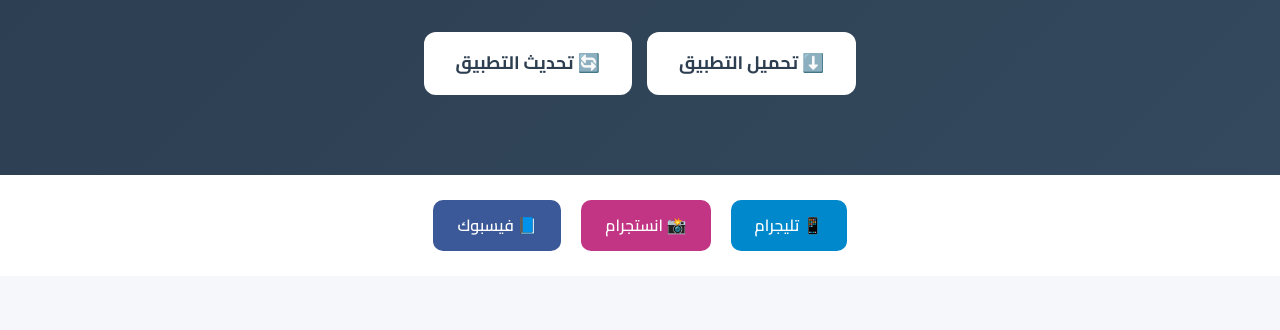
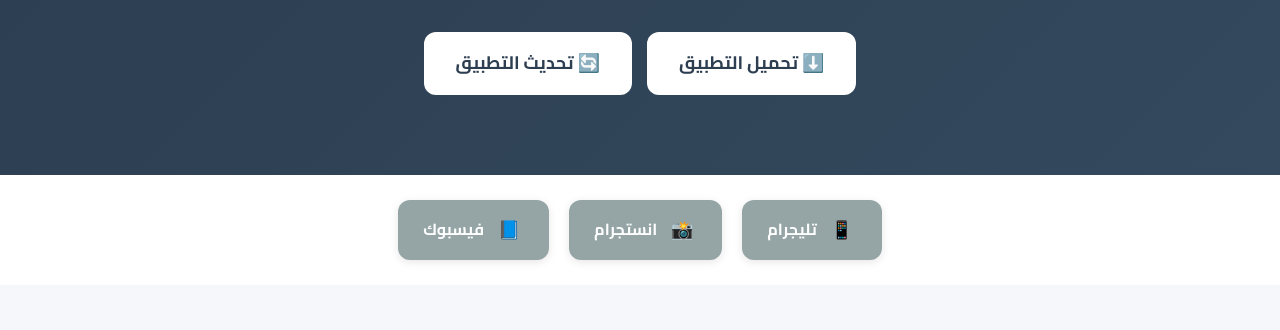
Before and after one commit to go-anime-app/waseem-test, a plain HTML site: page index.html in a window 1280 px wide. Shown: the part 265-595 px from the top of the page. Drawn offline with Linux system fonts and the light colour scheme.

Commit message:
Update index.html

```diff
--- a/index.html
+++ b/index.html
@@ -48,9 +48,9 @@
 .hero-content { display:grid; grid-template-columns:1fr; gap:60px; align-items:center; text-align:center; }
 .hero-text h1 { font-size:48px; font-weight:900; margin-bottom:20px; line-height:1.2; }
 .hero-text p { font-size:20px; margin-bottom:35px; opacity:0.95; }
-.hero-buttons { display:flex; justify-content:center; gap:15px; flex-wrap:wrap; }
+.hero-buttons { display:flex; gap:15px; flex-wrap:wrap; justify-content:center; }
 .btn { display:inline-flex; align-items:center; gap:10px; padding:16px 32px; font-size:18px; font-weight:700; border-radius:12px; transition:all 0.3s; cursor:pointer; border:none; }
-.btn-primary { background:#fff; color:var(--primary-dark); } /* لون التحميل نفس لون التحديث */
+.btn-primary { background:#fff; color:var(--primary-dark); } /* لون التحميل مثل التحديث */
 .btn-primary:hover { transform:translateY(-3px); box-shadow:0 8px 20px rgba(0,0,0,0.2); }
 .btn-secondary { background:#fff; color:var(--primary-dark); }
 .btn-secondary:hover { transform:translateY(-3px); box-shadow:0 8px 20px rgba(0,0,0,0.2); }
@@ -58,15 +58,21 @@
 /* Contact Bar Buttons */
 .contact-bar { padding:25px 0; text-align:center; }
 .contact-links { display:flex; justify-content:center; gap:20px; flex-wrap:wrap; }
-.contact-links a {
-  display:inline-flex; align-items:center; gap:10px;
-  padding:12px 24px; border-radius:10px;
-  font-weight:600; color:#fff; transition:0.3s;
+.contact-btn {
+  display:flex;
+  align-items:center;
+  gap:10px;
+  padding:15px 25px;
+  background: var(--feature-gray);
+  color:#fff;
+  border-radius:12px;
+  font-weight:700;
+  font-size:16px;
+  transition:all 0.3s;
+  box-shadow: var(--shadow-sm);
 }
-.contact-links a.telegram { background:#0088cc; }
-.contact-links a.instagram { background:#C13584; }
-.contact-links a.facebook { background:#3b5998; }
-.contact-links a:hover { transform:translateY(-3px); opacity:0.9; }
+.contact-btn:hover { transform:translateY(-3px); box-shadow: var(--shadow-md); opacity:0.9; }
+.contact-icon { width:30px; height:30px; display:flex; align-items:center; justify-content:center; font-size:18px; }
 
 /* Features */
 .features-section { padding:80px 0; background:var(--light-bg); }
@@ -90,7 +96,7 @@
 
 /* Footer */
 footer { background:#131820; color:#ECF0F1; padding:50px 0 30px; }
-.footer-content { display:grid; grid-template-columns:1fr 1fr; gap:50px; margin-bottom:40px; } /* حذف شعار الفوتر */
+.footer-content { display:grid; grid-template-columns:2fr 1fr 1fr; gap:50px; margin-bottom:40px; }
 .footer-links h4 { font-size:20px; font-weight:700; margin-bottom:20px; color:#fff; }
 .footer-links ul { list-style:none; }
 .footer-links ul li { margin-bottom:12px; }
@@ -131,7 +137,6 @@
           <a href="#" class="btn btn-secondary" download>🔄 تحديث التطبيق</a>
         </div>
       </div>
-      <!-- حذف صورة الهاتف -->
     </div>
   </div>
 </section>
@@ -140,9 +145,15 @@
 <section class="contact-bar">
   <div class="container">
     <div class="contact-links">
-      <a href="https://t.me/goanimeapp" target="_blank" class="telegram">📱 تليجرام</a>
-      <a href="https://www.instagram.com/goanimeapp" target="_blank" class="instagram">📸 انستجرام</a>
-      <a href="https://www.facebook.com/goanimeapp" target="_blank" class="facebook">📘 فيسبوك</a>
+      <a href="https://t.me/goanimeapp" target="_blank" class="contact-btn">
+        <div class="contact-icon">📱</div> تليجرام
+      </a>
+      <a href="https://www.instagram.com/goanimeapp" target="_blank" class="contact-btn">
+        <div class="contact-icon">📸</div> انستجرام
+      </a>
+      <a href="https://www.facebook.com/goanimeapp" target="_blank" class="contact-btn">
+        <div class="contact-icon">📘</div> فيسبوك
+      </a>
     </div>
   </div>
 </section>
@@ -180,14 +191,9 @@
 <footer>
   <div class="container">
     <div class="footer-content">
-      <!-- حذف شعار الفوتر -->
       <div class="footer-links">
         <h4>روابط سريعة</h4>
-        <ul>
-          <li><a href="#home">الرئيسية</a></li>
-          <li><a href="#features">المميزات</a></li>
-          <li><a href="#download">التنزيل</a></li>
-        </ul>
+        <ul><li><a href="#home">الرئيسية</a></li><li><a href="#features">المميزات</a></li><li><a href="#download">التنزيل</a></li></ul>
       </div>
       <div class="footer-links">
         <h4>تواصل معنا</h4>
@@ -206,5 +212,6 @@
 function toggleMenu() { document.getElementById('navMenu').classList.toggle('active'); }
 document.querySelectorAll('.nav-menu a').forEach(link => { link.addEventListener('click', ()=>{ document.getElementById('navMenu').classList.remove('active'); }); });
 </script>
+
 </body>
 </html>
```
